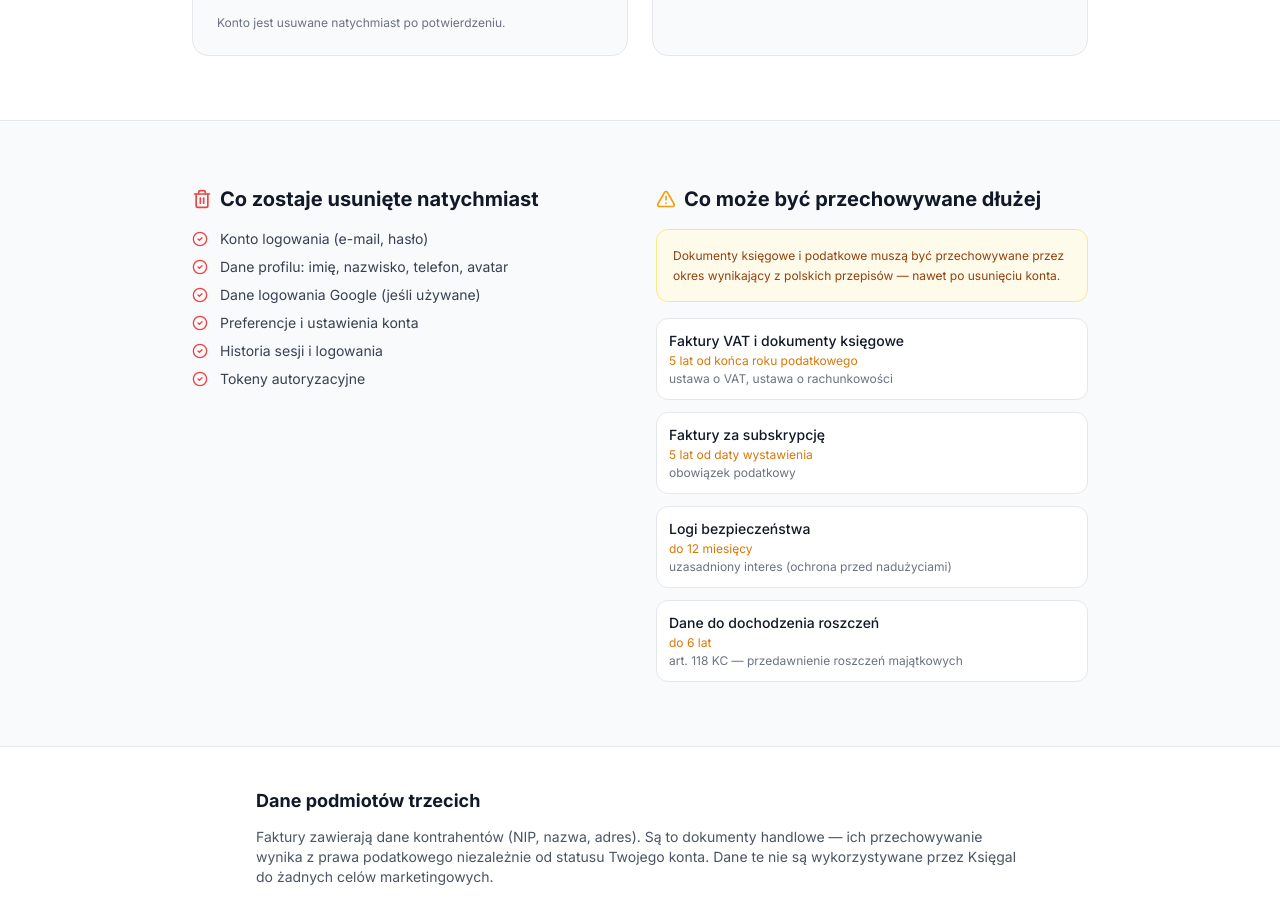
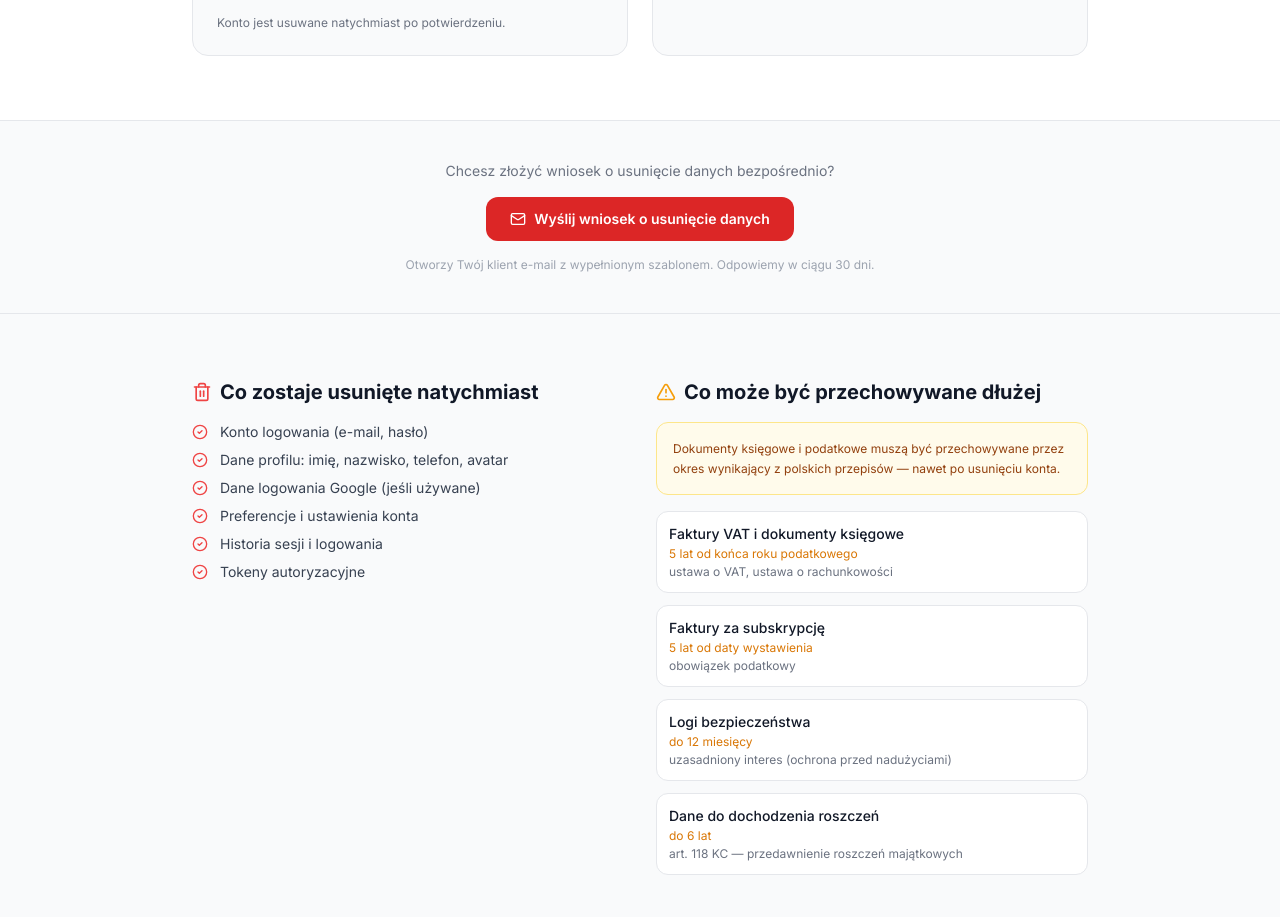
Before and after one commit to quarzasiphix/ksiegai-next, a Next.js app: page /policies/account-deletion in a window 1280 px wide. Shown: the part 860-1777 px from the top of the page. Built offline with nearby package versions, Linux system fonts and the light colour scheme; no server answers.

Commit message:
google policy prepping

```diff
--- a/app/policies/account-deletion/page.tsx
+++ b/app/policies/account-deletion/page.tsx
@@ -109,6 +109,27 @@ export default function AccountDeletionPage() {
                 </p>
               </div>
             </div>
+          </div>
+        </div>
+      </section>
+
+      {/* Direct request CTA */}
+      <section className="py-10 bg-gray-50 dark:bg-gray-900 border-t border-gray-200 dark:border-gray-800">
+        <div className="container mx-auto px-4 sm:px-6">
+          <div className="max-w-xl mx-auto text-center space-y-4">
+            <p className="text-sm text-gray-500 dark:text-gray-400">
+              Chcesz złożyć wniosek o usunięcie danych bezpośrednio?
+            </p>
+            <a
+              href="mailto:kontakt@ksiegai.pl?subject=Wniosek%20o%20usuni%C4%99cie%20danych%20RODO&body=Dzień%20dobry%2C%0A%0AWnoszę%20o%20usunięcie%20moich%20danych%20osobowych%20zgodnie%20z%20art.%2017%20RODO.%0A%0AAdres%20e-mail%20konta%3A%20"
+              className="inline-flex items-center gap-2 rounded-xl bg-red-600 hover:bg-red-500 text-white font-semibold px-6 py-3 transition-colors text-sm"
+            >
+              <Mail className="h-4 w-4" />
+              Wyślij wniosek o usunięcie danych
+            </a>
+            <p className="text-xs text-gray-400 dark:text-gray-600">
+              Otworzy Twój klient e-mail z wypełnionym szablonem. Odpowiemy w ciągu 30 dni.
+            </p>
           </div>
         </div>
       </section>
```
